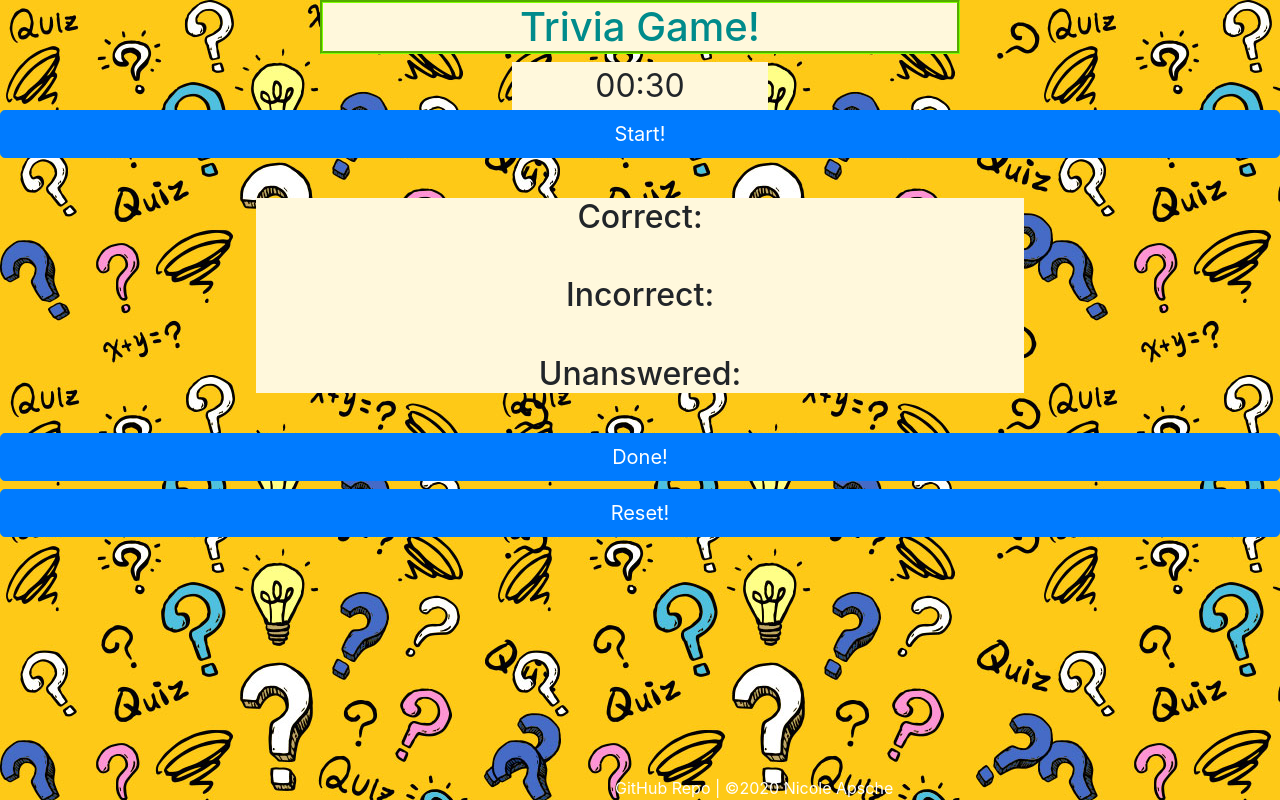
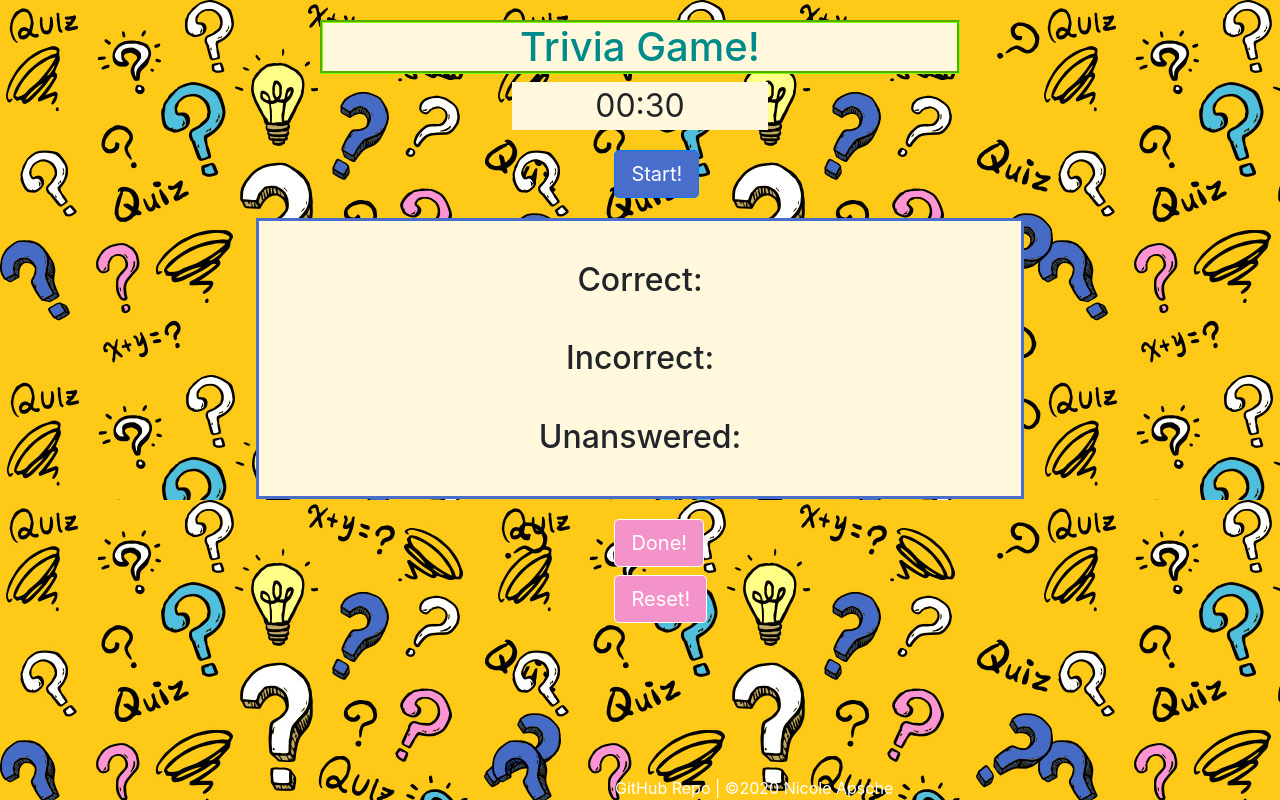
Before and after one commit to napsche/TriviaGame, a plain HTML site: page index.html in a window 1280 px wide. Drawn offline with nearby package versions, Linux system fonts and the light colour scheme.

Commit message:
updating css of buttons

```diff
--- a/assets/css/style.css
+++ b/assets/css/style.css
@@ -23,8 +23,18 @@ h1 {
     margin-left: 40%;
     margin-right: 40%;
 }
+.bottombtn {
+    width: fit-content;
+    background-color: #F493C9;
+    border-color: white;
+    margin-left: 48%;
+    margin-top: 20px;
+}
 .footer {
     color: white;
+}
+.header {
+    margin-top: 20px;
 }
 .results {
     background-color: cornsilk;
@@ -32,10 +42,20 @@ h1 {
     width: 60%;
     margin-left: 20%;
     margin-right: 20%;
+    border-style: solid;
+    border-color: #496DCB;
 }
 .question-block {
+    clear: both;
     background-color: cornsilk;
 }
 h2 {
     margin: 40px;
 }
+#startbtn {
+    width: fit-content;
+    background-color: #496DCB;
+   margin-left: 48%;
+   margin-top: 20px;
+   margin-bottom: 20px;
+}
--- a/index.html
+++ b/index.html
@@ -12,7 +12,7 @@
         <h1>Trivia Game!</h1>
         <div id="timer-display">00:30</div>
     </div>
-    <button type="button" class="start btn btn-primary btn-lg btn-block">Start!</button>
+    <button type="button" class="start btn btn-primary btn-lg btn-block" id="startbtn">Start!</button>
     <div class="question-block">
 
     </div>
@@ -27,10 +27,10 @@
             Unanswered:
         </h2>
     </div>
-    <button type="button" class="done btn btn-primary btn-lg btn-block">
+    <button type="button" class="done btn btn-primary btn-lg btn-block bottombtn">
         Done!
     </button>
-    <button type="button" class="reset btn btn-primary btn-lg btn-block">
+    <button type="button" class="reset btn btn-primary btn-lg btn-block bottombtn">
         Reset!
     </button>
 
```
